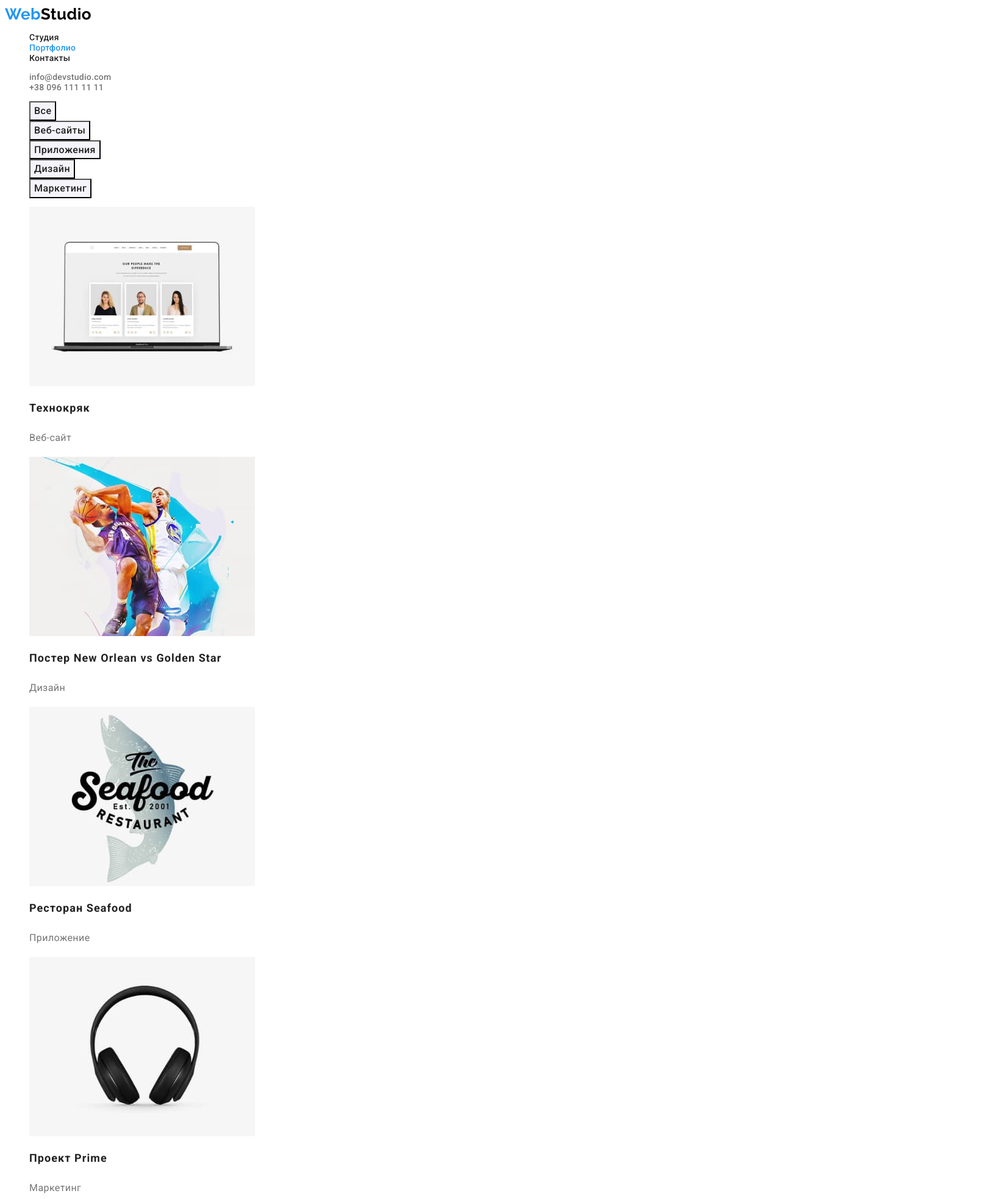
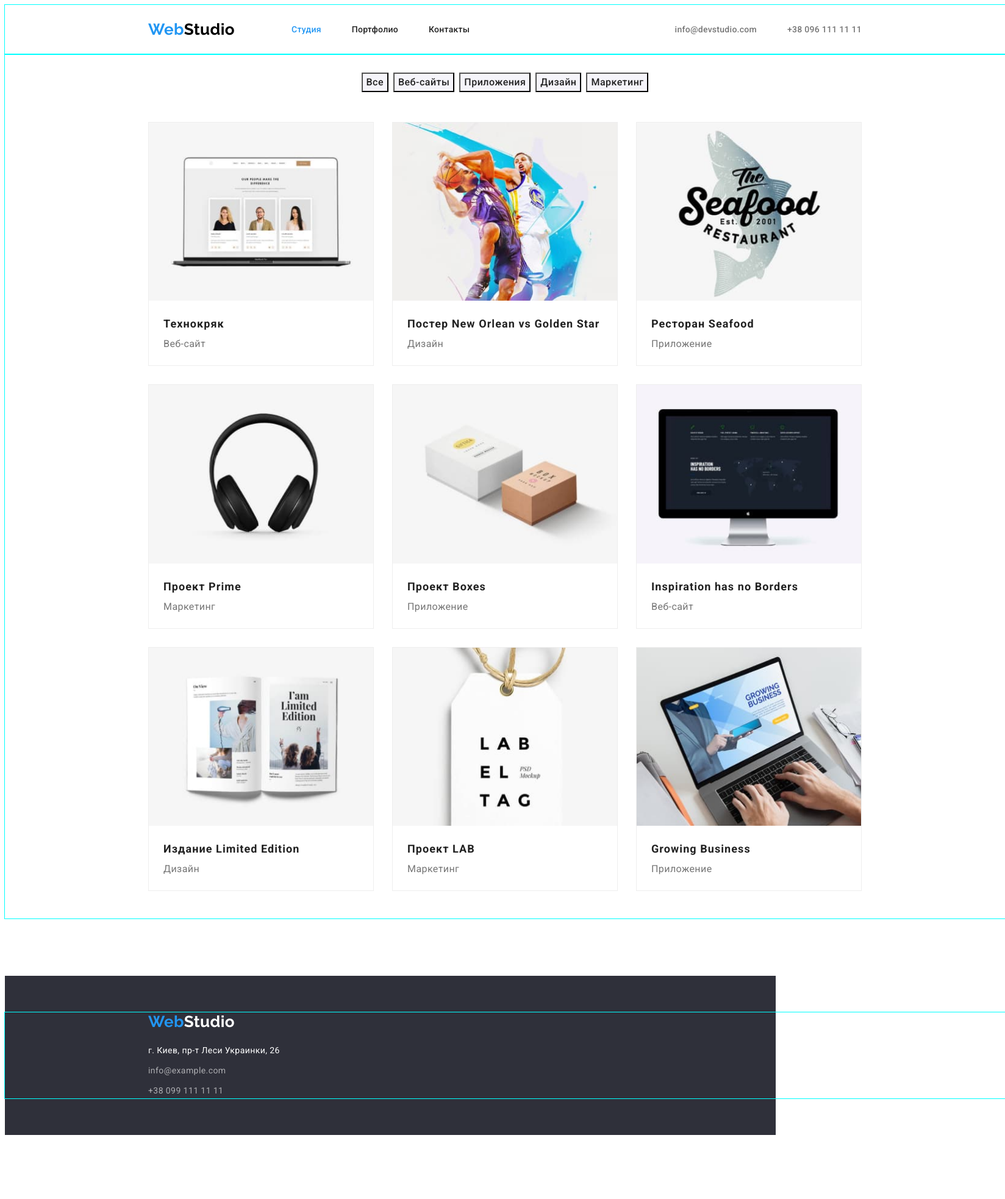
Before and after one commit to ihorsaievych/goit-markup-hw-03, a plain HTML site: page portfolio.html in a window 1280 px wide. Shown: the top 1966 px of the page at 61% size, 1648 px wide, since content can reach past the window. After the commit the page ends 1869 px from the top, so only its background shows below. Drawn offline with Linux system fonts and the light colour scheme.

Commit message:
add.flex

```diff
--- a/css/styles.css
+++ b/css/styles.css
@@ -12,6 +12,9 @@
   --tagline-color: #FFFFFF;
   --btn-text-color: #FFFFFF;
   --btn-accent-backgroundcolor: #188CE8;
+  --section-padding: 30px;
+  --typical-distance: 30px;
+  --margin-section: 215px;
 }
 
 
@@ -27,6 +30,49 @@ address{
   font-style: normal;
 }
 
+h1,
+h2,
+h3,
+h4,
+h5,
+h6,
+p {
+  margin: 0;
+}
+
+img {
+  display: block;
+  max-width: 100%;
+  height: auto;
+}
+
+.list {
+  margin: 0;
+  padding-left: 0;
+  list-style: none;
+}
+
+.link {
+  text-decoration: none;
+  color: inherit;
+}
+.link::visited {
+  text-decoration: none;
+}
+
+.section {
+  padding-top: var(--section-padding);
+  padding-bottom: var(--section-padding);
+  margin-bottom: 94px;
+}
+
+.container {
+  width: 1600px;
+  padding: 0 20px;
+  margin: 0 auto;
+  outline: 1px solid cyan;
+}
+
 .visually-hidden {
   position: absolute;
   width: 1px;
@@ -40,24 +86,17 @@ address{
   overflow: hidden;
 }
 
-.list {
-  list-style: none;
- }
-
- .link {
-  text-decoration: none;
- }
-
- .link::visited {
-  text-decoration: none;
- }
-
+/* -------------BRAND----------- */
 
 .brand-link {
   font-family: 'Raleway';
   font-weight: 700;
   font-size: 26px;
   line-height: 1.19;
+
+  padding-top: 25px;
+  padding-bottom: 25px;
+  margin-right: 93px;
 }
 
 .brand-text-onehalf {
@@ -71,10 +110,49 @@ address{
   color: var(--brand-second-color-two);
 }
 
+.footer-brand-link {
+  font-family: 'Raleway';
+  font-weight: 700;
+  font-size: 26px;
+  line-height: 1.19;
+}
 /* -------------HEADER----------- */
 
 .header {
   background-color: var(--main-backgroundcolor);
+
+}
+
+.header .container {
+  display: flex;
+  align-content: center;
+  justify-content: space-between;
+}
+
+.header-nav {
+  display: flex;
+  margin-left: var(--margin-section);
+}
+
+.header-list {
+  padding-top: 32px;
+  padding-bottom: 32px;
+  display: flex;
+}
+
+.header-item:not(:last-child) {
+  margin-right: 50px;
+}
+
+.header-contacts-list {
+  padding-top: 32px;
+  padding-bottom: 32px;
+  display: flex;
+  margin-right: var(--margin-section);
+}
+
+.header-contacts-item:not(:last-child) {
+  margin-right: 50px;
 }
 
 .header-link {
@@ -113,7 +191,9 @@ address{
 
 .tagline {
   background-color: var(--tagline-backgroundcolor);
+  padding: 200px 0;
 }
+
 .tagline-title {
   font-weight: 900;
   font-size: 44px;
@@ -122,6 +202,11 @@ address{
   letter-spacing: 0.06em;
   text-transform: uppercase;
   color: var(--tagline-color);
+  max-width: 700px;
+
+  margin-left: auto;
+  margin-right: auto;
+  margin-bottom: var(--typical-distance);
 }
 
 .tagline-btn {
@@ -129,7 +214,7 @@ address{
   font-weight: 700;
   font-size: 16px;
   line-height: 1.88;
-  display: flex;
+  display: block;
   align-items: center;
   text-align: center;
   letter-spacing: 0.06em;
@@ -137,6 +222,8 @@ address{
   color: var(--btn-text-color);
   background-color: var(--accent-color);
   cursor: pointer;
+
+  margin: 0 auto;
 }
 
 .tagline-btn:hover,
@@ -145,17 +232,32 @@ address{
   background-color: var(--btn-accent-backgroundcolor);
 }
 /* -------------STRENGTHS----------- */
+
+.strengths-list {
+  display: flex;
+  justify-content: center;
+  margin-left: var(--margin-section);
+  margin-right: var(--margin-section);
+}
+
+.strengths-item:not(:last-child) {
+  margin-right: var(--typical-distance);
+  max-width: 270px;
+}
+
 .strengths-item-title {
   font-weight: 700;
   font-size: 14px;
   line-height: 1.14;
   text-transform: uppercase;
   color: var(--main-color);
+  margin-bottom: 10px;
 }
 .strengths-item-text {
   font-size: 14px;
   line-height: 1.71;
   color: var(--second-color);
+
  }
 
  /* -------------ABOUT----------- */
@@ -166,12 +268,34 @@ address{
   line-height: 1.17;
   text-align: center;
   color: var(--main-color);
+  margin-bottom: 50px;
+}
+
+.about-list {
+  display: flex;
+  margin-left: var(--margin-section);
+  margin-right: var(--margin-section);
+}
+
+.about-item:not(:last-child) {
+  margin-right: var(--typical-distance);
 }
 
 /* -------------co-worker----------- */
 .co-worker {
   background-color: var(--accent-backgroundcolor);
+  padding: 94px 0;
  }
+
+.co-worker-item{
+  width: 270px;
+  height: 368px;
+}
+
+.co-worker-comment{
+  padding-top: var(--typical-distance);
+  padding-bottom: var(--typical-distance);
+}
 
 .co-worker-title {
   font-weight: 700;
@@ -179,6 +303,21 @@ address{
   line-height: 1.17;
   text-align: center;
   color: var(--main-color);
+  margin-bottom: 50px;
+}
+
+.co-worker-list {
+  display: flex;
+  margin-right: var(--margin-section);
+  margin-left: var(--margin-section);
+}
+
+.co-worker-item {
+  background-color: var(--main-backgroundcolor);
+}
+
+.co-worker-item:not(:last-child) {
+  margin-right: var(--typical-distance);
 }
 
 .co-worker-item-title {
@@ -188,6 +327,7 @@ address{
   text-align: center;
   color: var(--main-color);
  }
+
 .co-worker-item-text {
   font-size: 16px;
   line-height: 1.19;
@@ -196,9 +336,31 @@ address{
  }
 
 /* -------------FOOTER----------- */
+
+
+
 .footer {
   background-color: var(--tagline-backgroundcolor);
+  padding-top: 60px;
+  padding-bottom: 60px;
  }
+
+
+ .footer-brand-link{
+   margin-bottom: 20px;
+   margin-left: var(--margin-section);
+   margin-right: var(--margin-section);
+ }
+
+.footer-address {
+  margin-top: 20px;
+  margin-left: var(--margin-section);
+  margin-right: var(--margin-section);
+}
+
+.footer-item:not(:last-child) {
+  margin-bottom: 9px;
+}
 
 .footer-link-geo {
   line-height: 1.71;
@@ -217,6 +379,21 @@ address{
  }
 
 /* -------------FILTER----------- */
+
+.portfolio {
+  margin-left: var(--margin-section);
+  margin-right: var(--margin-section);
+}
+
+.filter-list {
+  display: flex;
+  justify-content: center;
+  margin-bottom: 34px;
+}
+
+.filter-item:not(:last-child) {
+  margin-right: 8px;
+}
 
 .filter-button {
   font-family: inherit;
@@ -239,6 +416,24 @@ address{
 
  /* -------------GALLERY----------- */
 
+.gallery-list {
+  display: flex;
+  flex-wrap: wrap;
+  margin: 0 -15px;
+}
+
+.gallery-item {
+  border: 1px solid #EEEEEE;
+  width: calc(100% / 3 - var(--typical-distance));
+  margin: calc(var(--typical-distance) / 2);
+  max-width: 368px;
+}
+
+
+.gallery-item-content {
+  margin: 20px 24px;
+}
+
  .gallery-item-title {
     font-weight: 700;
     font-size: 18px;
--- a/portfolio.html
+++ b/portfolio.html
@@ -16,6 +16,7 @@
 
   <body>
     <header class="header">
+      <div class="container">
         <!--navigation link-->
         <nav class="header-nav">
           <a href="./index.html" lang="en" class="brand-link link"
@@ -23,9 +24,11 @@
             ><span class="brand-text-twohalf">Studio</span></a
           >
           <ul class="header-list list">
-          <li class="header-item"><a href="./index.html" class="header-link link">Студия</a></li>
             <li class="header-item">
-            <a href="./portfolio.html" class="header-link header-curretlink link">Портфолио</a>
+              <a href="./index.html" class="header-link header-curretlink link">Студия</a>
+            </li>
+            <li class="header-item">
+              <a href="./portfolio.html" class="header-link link">Портфолио</a>
             </li>
             <li class="header-item"><a href="" class="header-link link">Контакты</a></li>
           </ul>
@@ -38,10 +41,12 @@
             <a href="tel:+380961111111" class="header-contact link">+38 096 111 11 11</a>
           </li>
         </ul>
+      </div>
     </header>
 
     <main>
-      <section class="portfolio">
+      <div class="container">
+        <section class="portfolio section">
           <h1 class="visually-hidden">Портфолио</h1>
 
           <ul class="filter-list list">
@@ -66,8 +71,10 @@
                 width="370"
                 height="294"
               />
+              <div class="gallery-item-content">
                 <h2 class="gallery-item-title">Технокряк</h2>
                 <p class="gallery-item-text">Веб-сайт</p>
+              </div>
             </li>
             <li class="gallery-item">
               <img
@@ -76,10 +83,12 @@
                 width="370"
                 height="294"
               />
+              <div class="gallery-item-content">
                 <h2 class="gallery-item-title">
                   Постер <span lang="en">New Orlean vs Golden Star</span>
                 </h2>
                 <p class="gallery-item-text">Дизайн</p>
+              </div>
             </li>
             <li class="gallery-item">
               <img
@@ -88,8 +97,10 @@
                 width="370"
                 height="294"
               />
+              <div class="gallery-item-content">
                 <h2 class="gallery-item-title">Ресторан <span lang="en">Seafood</span></h2>
                 <p class="gallery-item-text">Приложение</p>
+              </div>
             </li>
             <li class="gallery-item">
               <img
@@ -98,8 +109,10 @@
                 width="370"
                 height="294"
               />
+              <div class="gallery-item-content">
                 <h2 class="gallery-item-title">Проект <span lang="en">Prime</span></h2>
                 <p class="gallery-item-text">Маркетинг</p>
+              </div>
             </li>
             <li class="gallery-item">
               <img
@@ -108,8 +121,10 @@
                 width="370"
                 height="294"
               />
+              <div class="gallery-item-content">
                 <h2 class="gallery-item-title">Проект <span lang="en">Boxes</span></h2>
                 <p class="gallery-item-text">Приложение</p>
+              </div>
             </li>
             <li class="gallery-item">
               <img
@@ -118,8 +133,12 @@
                 width="370"
                 height="294"
               />
-            <h2 class="gallery-item-title"><span lang="en">Inspiration has no Borders</span></h2>
+              <div class="gallery-item-content">
+                <h2 class="gallery-item-title">
+                  <span lang="en">Inspiration has no Borders</span>
+                </h2>
                 <p class="gallery-item-text">Веб-сайт</p>
+              </div>
             </li>
             <li class="gallery-item">
               <img
@@ -128,8 +147,10 @@
                 width="370"
                 height="294"
               />
+              <div class="gallery-item-content">
                 <h2 class="gallery-item-title">Издание <span lang="en">Limited Edition</span></h2>
                 <p class="gallery-item-text">Дизайн</p>
+              </div>
             </li>
             <li class="gallery-item">
               <img
@@ -138,8 +159,10 @@
                 width="370"
                 height="294"
               />
+              <div class="gallery-item-content">
                 <h2 class="gallery-item-title">Проект <span lang="en">LAB</span></h2>
                 <p class="gallery-item-text">Маркетинг</p>
+              </div>
             </li>
             <li class="gallery-item">
               <img
@@ -148,19 +171,23 @@
                 width="370"
                 height="294"
               />
+              <div class="gallery-item-content">
                 <h2 class="gallery-item-title"><span lang="en">Growing Business</span></h2>
                 <p class="gallery-item-text">Приложение</p>
+              </div>
             </li>
           </ul>
         </section>
+      </div>
     </main>
 
     <footer class="footer">
-      <a href="./index.html" lang="en" class="brand-link link"
+      <div class="container">
+        <a href="./index.html" lang="en" class="footer-brand-link link"
           ><span class="brand-text-onehalf">Web</span
           ><span class="brand-text-twohalf-second">Studio</span></a
         >
-      <address>
+        <address class="footer-address">
           <ul class="footer-list list">
             <li class="footer-item">
               <a
@@ -179,6 +206,7 @@
             </li>
           </ul>
         </address>
+      </div>
     </footer>
   </body>
 </html>
```
Also changed, not shown: index.html (+110 -27 lines), 1 other file. Lines whose indentation alone changed are shown as unchanged.
